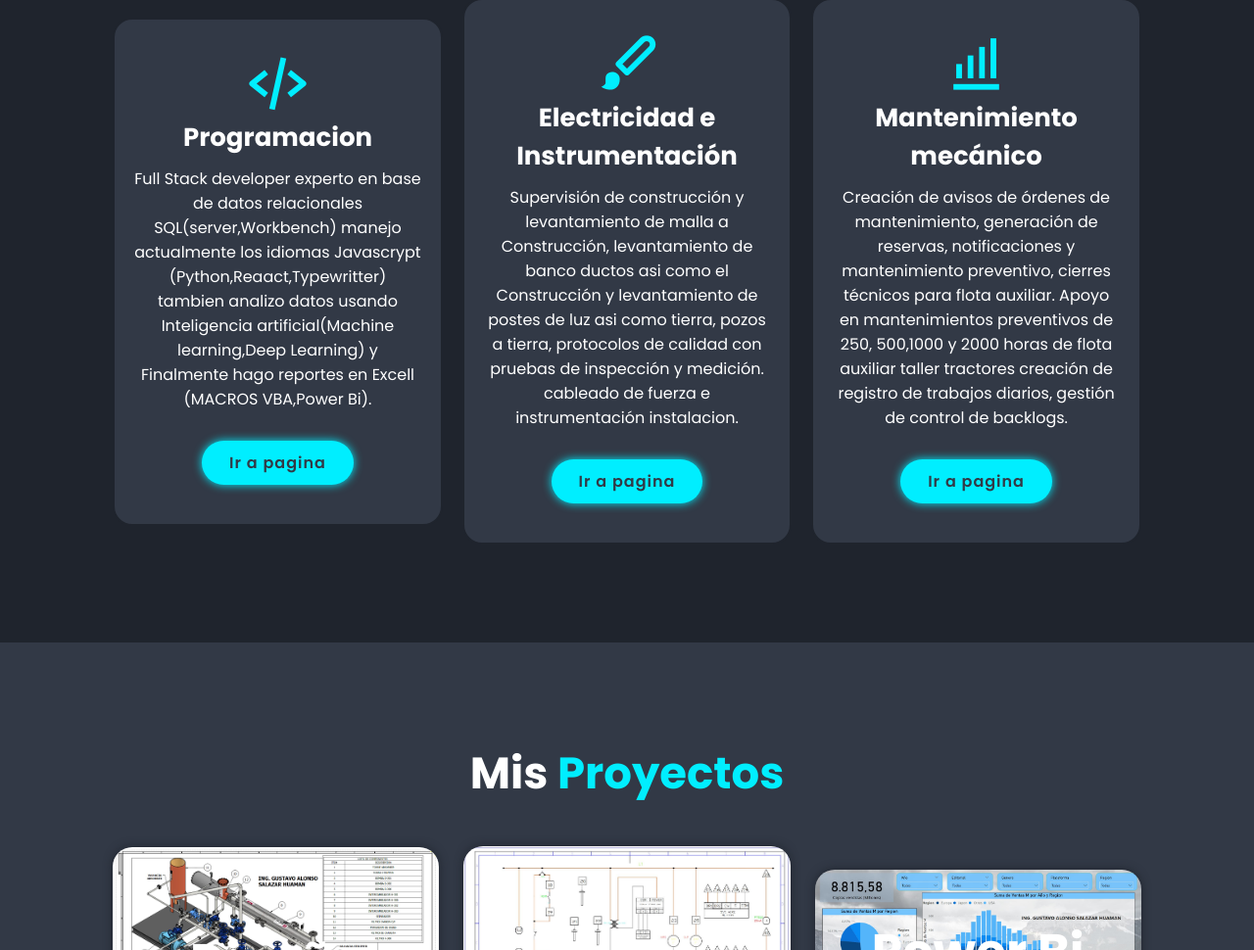
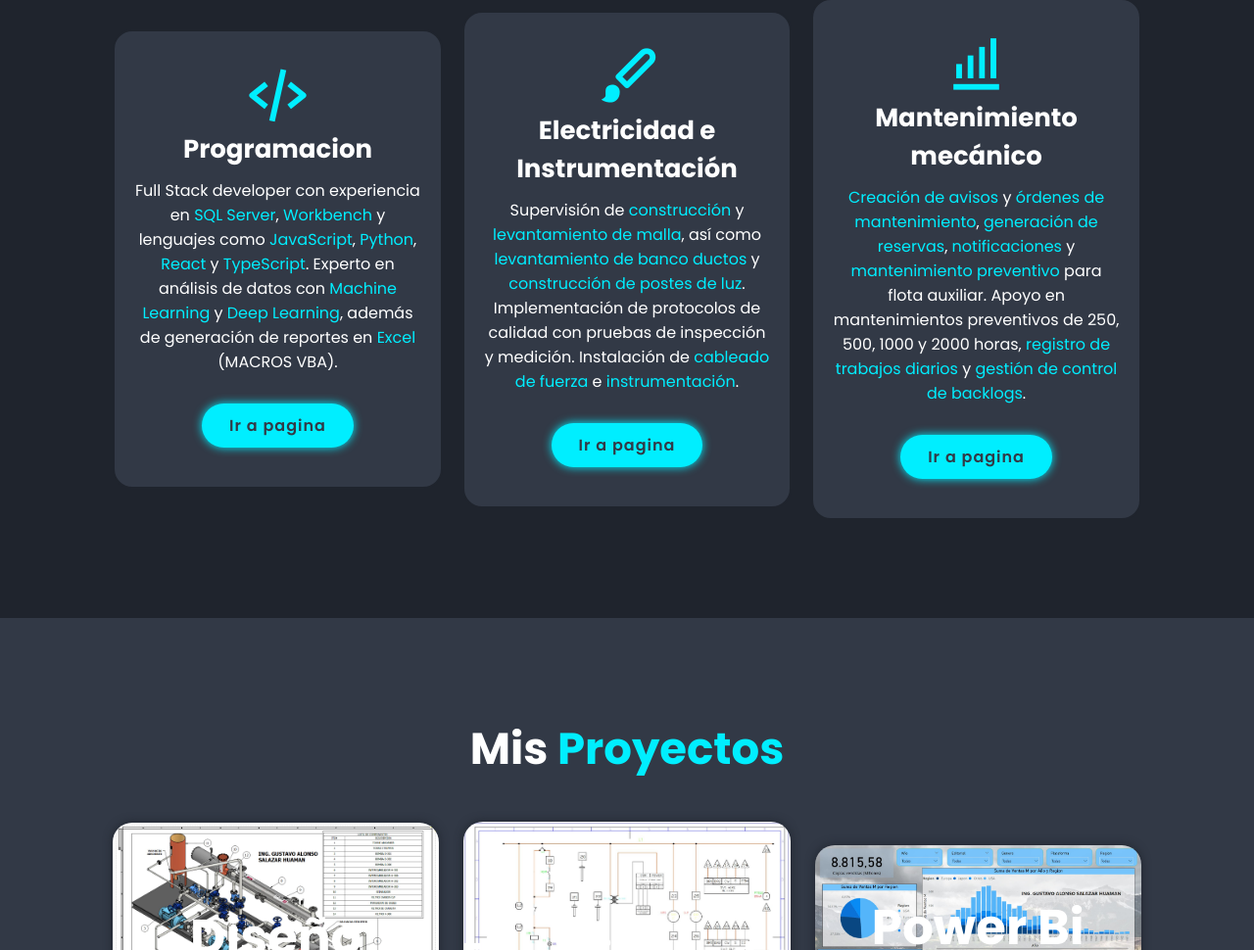
Before and after one commit to aguaymanto21/prueba-git, a plain HTML site: page index.html in a window 1280 px wide. Shown: the part 1820-2790 px from the top of the page at 98% size. Drawn offline with nearby package versions, Linux system fonts and the light colour scheme.

Commit message:
Letras coloreadas

```diff
--- a/index.html
+++ b/index.html
@@ -80,36 +80,30 @@
           <div class="services-box">
               <i class='bx bx-code-alt'></i>
               <h3>Programacion</h3>
-              <p>Full Stack developer experto en base de datos relacionales SQL(server,Workbench) manejo actualmente los idiomas Javascrypt
-                  (Python,Reaact,Typewritter) tambien analizo datos usando Inteligencia artificial(Machine learning,Deep Learning)
-                  y Finalmente hago reportes en Excell (MACROS VBA,Power Bi).
+              <p>
+                Full Stack developer con experiencia en <span class="highlight">SQL Server</span>, <span class="highlight">Workbench</span> y lenguajes como <span class="highlight">JavaScript</span>, <span class="highlight">Python</span>, <span class="highlight">React</span> y <span class="highlight">TypeScript</span>. Experto en análisis de datos con <span class="highlight">Machine Learning</span> y <span class="highlight">Deep Learning</span>, además de generación de reportes en <span class="highlight">Excel</span> (MACROS VBA).
               </p>
+
               <a href="#" class="btn">Ir a pagina</a>
           </div>
 
           <div class="services-box">
               <i class='bx bxs-paint'></i>
               <h3>Electricidad e Instrumentación</h3>
-              <p>Supervisión de construcción y levantamiento de malla a
-                  Construcción, levantamiento de banco ductos asi como el
-                  Construcción y levantamiento de postes de luz asi como
-                  tierra, pozos a tierra, protocolos de calidad con pruebas
-                  de inspección y medición.
-                  cableado de fuerza e instrumentación
-                  instalacion.</p>
+              <p>
+                Supervisión de <span class="highlight">construcción</span> y <span class="highlight">levantamiento de malla</span>, así como <span class="highlight">levantamiento de banco ductos</span> y <span class="highlight">construcción de postes de luz</span>. Implementación de protocolos de calidad con pruebas de inspección y medición. Instalación de <span class="highlight">cableado de fuerza</span> e <span class="highlight">instrumentación</span>.
+              </p>
+
               <a href="#" class="btn">Ir a pagina</a>
           </div>
 
           <div class="services-box">
               <i class='bx bx-bar-chart-alt'></i>
               <h3>Mantenimiento mecánico</h3>
-              <p>Creación de avisos de órdenes de mantenimiento,
-                  generación de reservas, notificaciones y mantenimiento
-                  preventivo, cierres técnicos para flota auxiliar.
-                  Apoyo en mantenimientos preventivos de 250, 500,1000 y
-                  2000 horas de flota auxiliar taller tractores creación de
-                  registro de trabajos diarios, gestión de control de
-                  backlogs.</p>
+              <p>
+                <span class="highlight">Creación de avisos</span> y <span class="highlight">órdenes de mantenimiento</span>, <span class="highlight">generación de reservas</span>, <span class="highlight">notificaciones</span> y <span class="highlight">mantenimiento preventivo</span> para flota auxiliar. Apoyo en mantenimientos preventivos de 250, 500, 1000 y 2000 horas, <span class="highlight">registro de trabajos diarios</span> y <span class="highlight">gestión de control de backlogs</span>.
+              </p>
+
               <a href="#" class="btn">Ir a pagina </a>
           </div>
       </div>
```
Also changed, not shown: style.css (line endings or trailing spaces).
